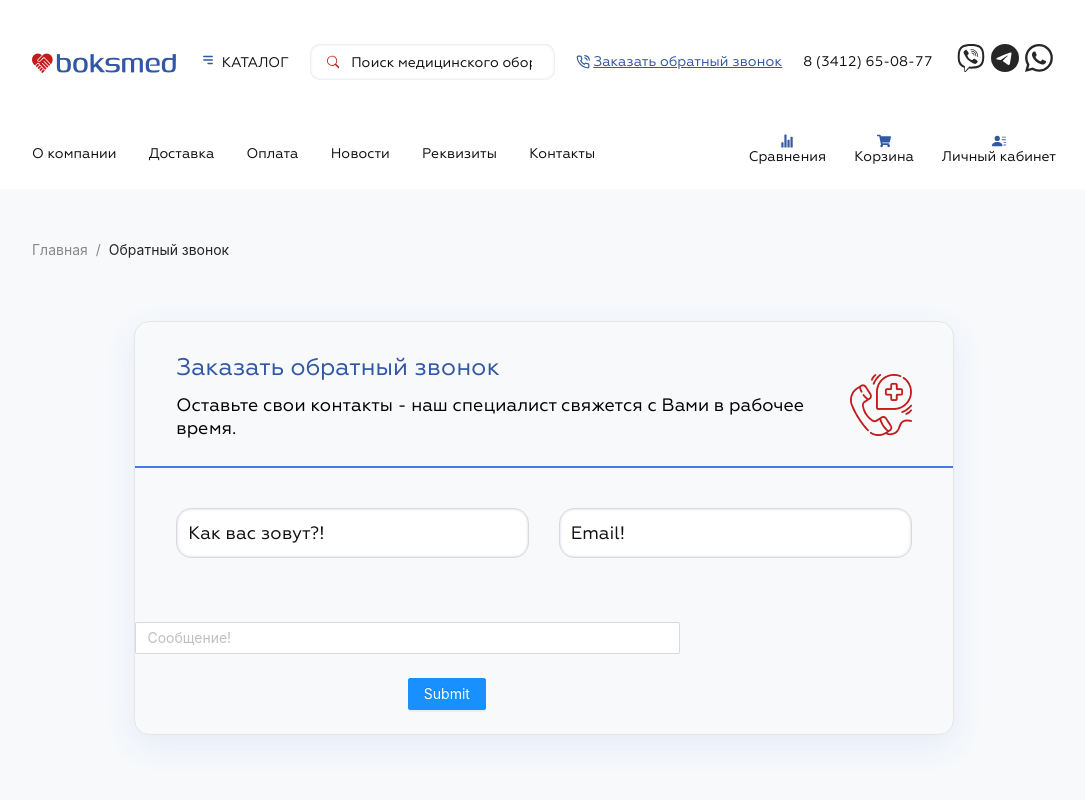
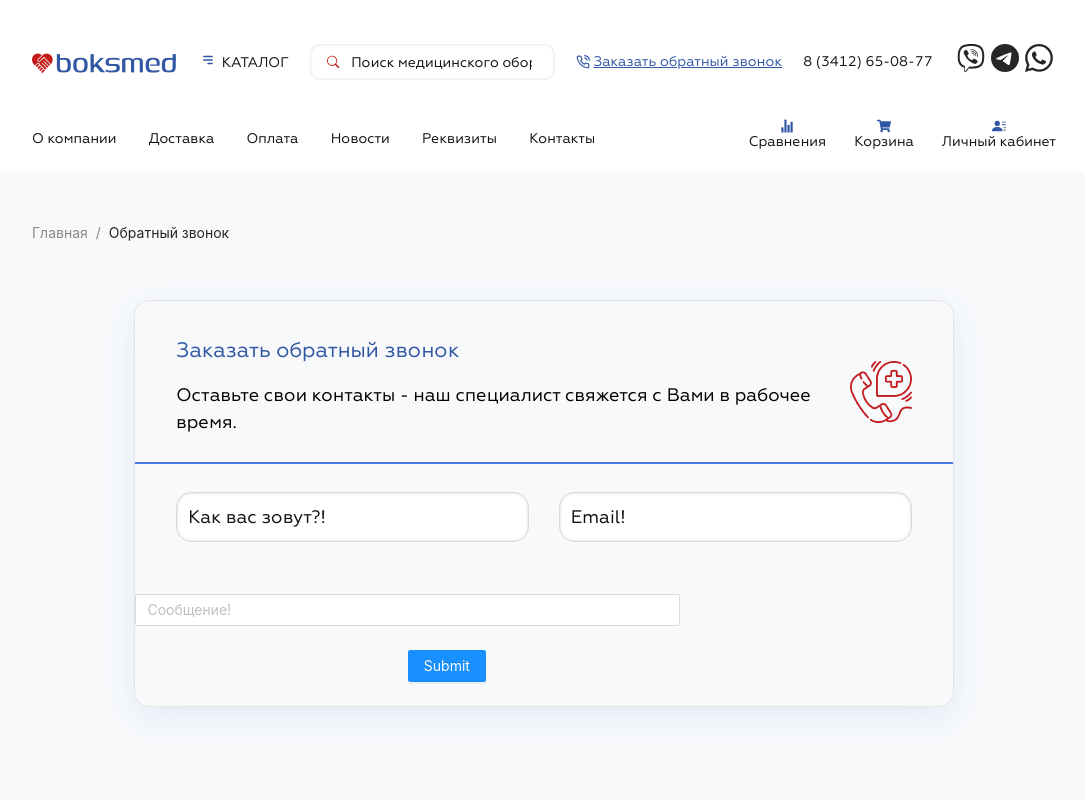
Before and after one commit to TukhtayevaRoziya/boksMedFront, a React (Create React App) app: page / in a window 1280 px wide. Shown: the top 800 px of the page, without its empty margins (96-1181 px from the left). Built offline with nearby package versions, Linux system fonts and the light colour scheme.

Commit message:
fix pageSeed

```diff
--- a/src/components/contact/Contact.module.css
+++ b/src/components/contact/Contact.module.css
@@ -5,8 +5,7 @@
 
 .block {
   width: 80%;
-  border: 2px solid firebrick;
-  margin: 60px auto 0;
+  margin: 4em auto 0;
   background: #f7f9fb;
   border: 1px solid #e5e5e5;
   box-shadow: 0px 10px 30px rgba(73, 122, 226, 0.1);
@@ -15,7 +14,7 @@
 
 .title__block {
   width: 90%;
-  margin: 30px auto 0;
+  margin: 2em auto 0;
   display: flex;
   align-items: center;
   justify-content: space-between;
@@ -25,8 +24,8 @@
   font-family: var(--main-font-family);
   font-style: normal;
   font-weight: 500;
-  font-size: 24px;
-  line-height: 30px;
+  font-size: 1.5em;
+  line-height: 2em;
 
   color: var(--main-font-blue-color);
 }
@@ -35,8 +34,8 @@
   font-family: var(--main-font-family);
   font-style: normal;
   font-weight: 400;
-  font-size: 18px;
-  line-height: 23px;
+  font-size: 1.3em;
+  line-height: 1.5em;
 
   color: #000000;
 }
--- a/src/components/contact/Form.module.css
+++ b/src/components/contact/Form.module.css
@@ -2,7 +2,7 @@
   width: 90%;
   display: flex;
   justify-content: space-between;
-  margin: 40px auto;
+  margin: 2em auto;
 }
 
 .mini_inp {
@@ -24,8 +24,8 @@
   font-family: var(--main-font-family);
   font-style: normal;
   font-weight: 400;
-  font-size: 18px;
-  line-height: 23px;
+  font-size: 1.3em;
+  line-height: 1.5em;
 
   color: var(--main-font-black-color);
 }
--- a/src/components/topHeader/TopHeader.module.css
+++ b/src/components/topHeader/TopHeader.module.css
@@ -93,11 +93,11 @@
 }
 
 .navbar {
-  margin-top: 50px;
+  margin-top: 2.5em;
   display: flex;
   align-items: center;
   justify-content: space-between;
-  padding-bottom: 16px;
+  padding-bottom: 1em;
 }
 
 .navbar__main {
@@ -108,8 +108,8 @@
   font-family: var(--main-font-family);
   font-style: normal;
   font-weight: 400;
-  font-size: 14px;
-  line-height: 18px;
+  font-size: 1em;
+  line-height: 1.3em;
 }
 
 .navbar__main a {
@@ -137,8 +137,8 @@
   font-family: var(--main-font-family);
   font-style: normal;
   font-weight: 400;
-  font-size: 14px;
-  line-height: 18px;
+  font-size: 1em;
+  line-height: 1.3em;
 
   color: var(--main-font-black-color);
 }
```
